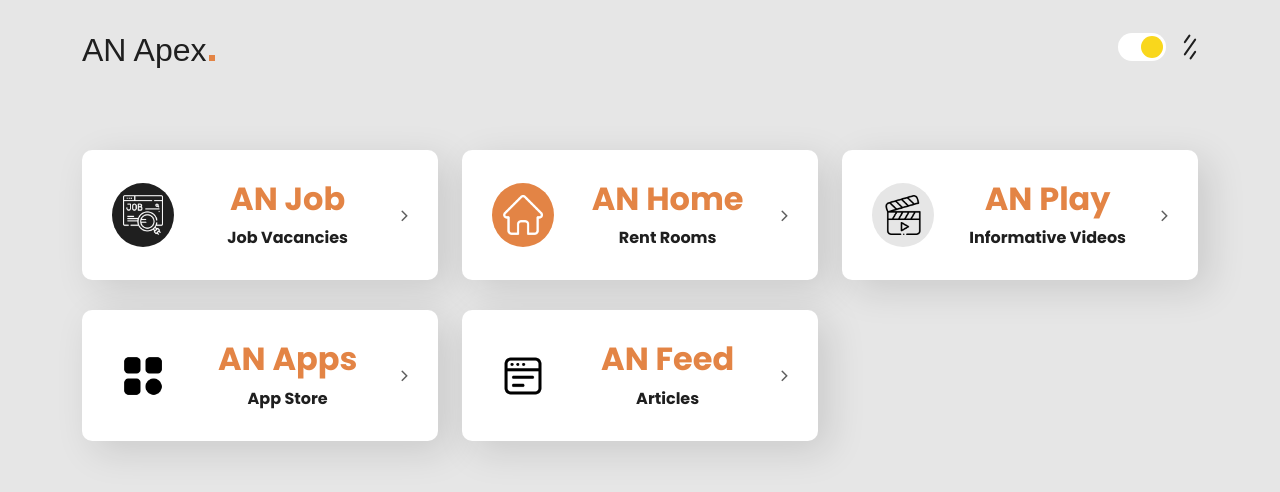
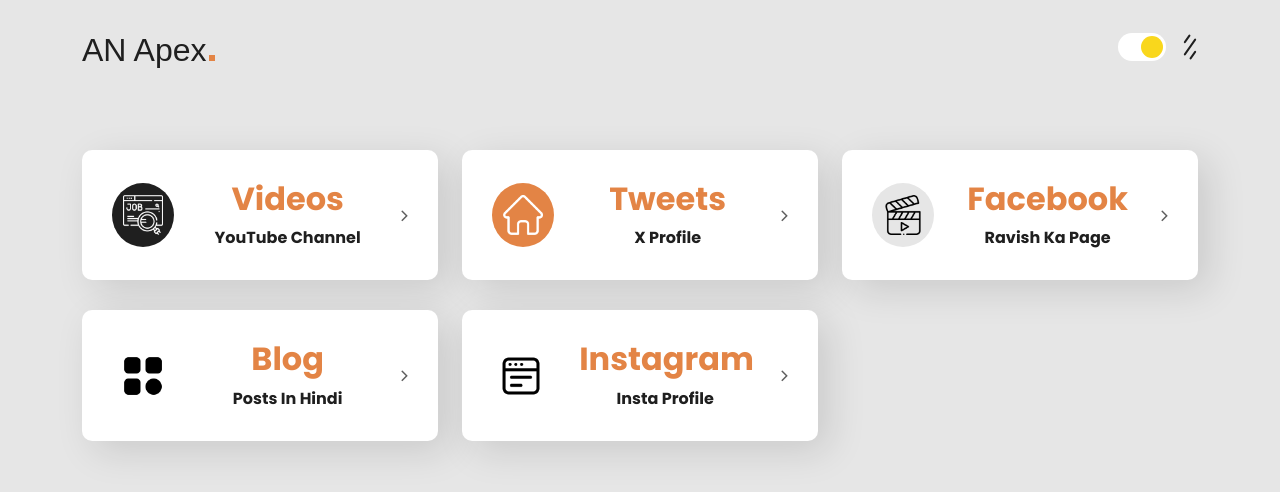
Before and after one commit to meganlabs/anplus, a plain HTML site: page index.html in a window 1280 px wide. Drawn offline with Linux system fonts and the light colour scheme; a web font is replaced by a local one.

Commit message:
Update index.html
ravish kumar official

```diff
--- a/index.html
+++ b/index.html
@@ -101,61 +101,61 @@
             <div class="container">
               <ul class="statistics-items row">
                 <li class="col-sm-12 col-md-6 col-lg-4">
-                  <a href="https://lite.anjob.in">
+                  <a href="https://test.upilink.in/">
                     <div class="icon">
                       <img src="assets/images/icons/job-min.png" alt="Jobs">
                     </div>
                     <div class="text">
-                      <h3>AN Job</h3>
-                      <strong>Job Vacancies</strong>
+                      <h3>Videos</h3>
+                      <strong>YouTube Channel</strong>
                     </div>
                     <i class="fa fa-angle-right" aria-hidden="true"></i>
                   </a>
                 </li>
                 <li class="col-sm-12 col-md-6 col-lg-4">
-                  <a href="https://nodownload.org/media/page/renthouse">
+                  <a href="https://twitter.com/ravishndtv?lang=en">
                     <div class="icon">
                       <img src="assets/images/icons/home-min.png" alt="Rent House">
                     </div>
                     <div class="text">
-                      <h3>AN Home</h3>
-                      <strong>Rent Rooms</strong>
+                      <h3>Tweets</h3>
+                      <strong>X Profile</strong>
                     </div>
                     <i class="fa fa-angle-right" aria-hidden="true"></i>
                   </a>
                 </li>
                 <li class="col-sm-12 col-md-6 col-lg-4">
-                  <a href="https://nodownload.org/media/page/anskillcraft">
+                  <a href="https://www.facebook.com/RavishKaPage">
                     <div class="icon">
                       <img src="assets/images/icons/video-min.png" alt="AN Play">
                     </div>
                     <div class="text">
-                      <h3>AN Play</h3>
-                      <strong>Informative Videos</strong>
+                      <h3>Facebook</h3>
+                      <strong>Ravish Ka Page</strong>
                     </div>
                     <i class="fa fa-angle-right" aria-hidden="true"></i>
                   </a>
                 </li>
                 <li class="col-sm-12 col-md-6 col-lg-4">
-                  <a href="https://nodownload.org/tools/">
+                  <a href="https://naisadak.org/">
                     <div class="icon">
                       <img src="assets/images/icons/app-min.png" alt="App Store">
                     </div>
                     <div class="text">
-                      <h3>AN Apps</h3>
-                      <strong>App Store</strong>
+                      <h3>Blog</h3>
+                      <strong>Posts In Hindi</strong>
                     </div>
                     <i class="fa fa-angle-right" aria-hidden="true"></i>
                   </a>
                 </li>
                 <li class="col-sm-12 col-md-6 col-lg-4">
-                  <a href="https://nodownload.org/media/page/anfeed">
+                  <a href="https://www.instagram.com/ravishndtv/?hl=en">
                     <div class="icon">
                       <img src="assets/images/icons/feed-min.png" alt="AN Feed">
                     </div>
                     <div class="text">
-                      <h3>AN Feed</h3>
-                      <strong>Articles</strong>
+                      <h3>Instagram</h3>
+                      <strong>Insta Profile</strong>
                     </div>
                     <i class="fa fa-angle-right" aria-hidden="true"></i>
                   </a>
```
